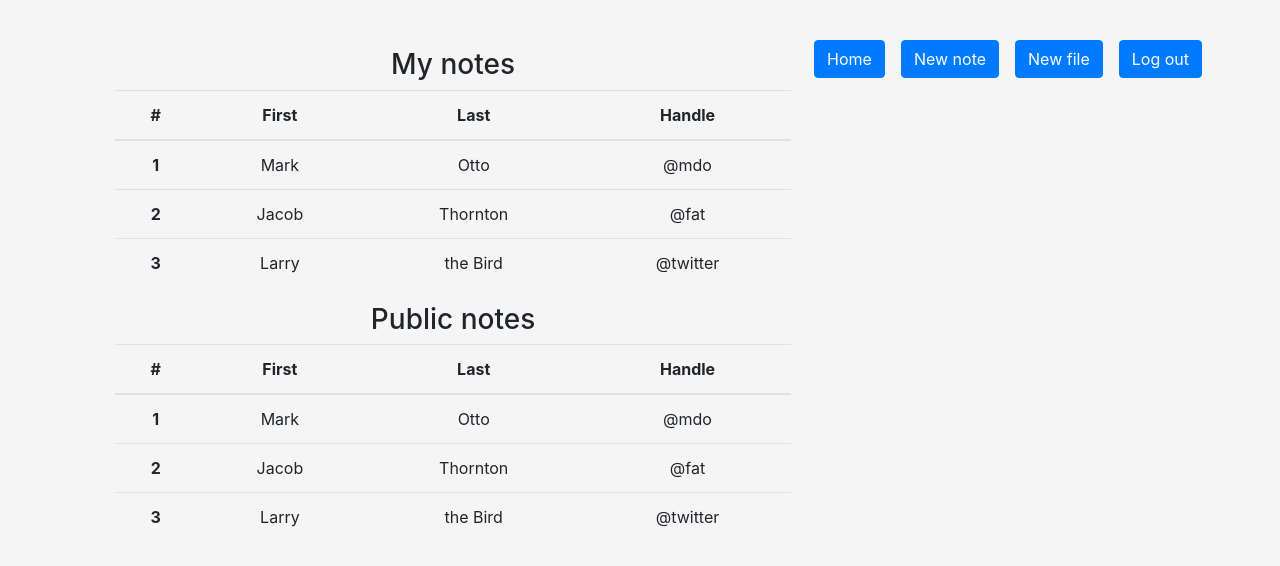
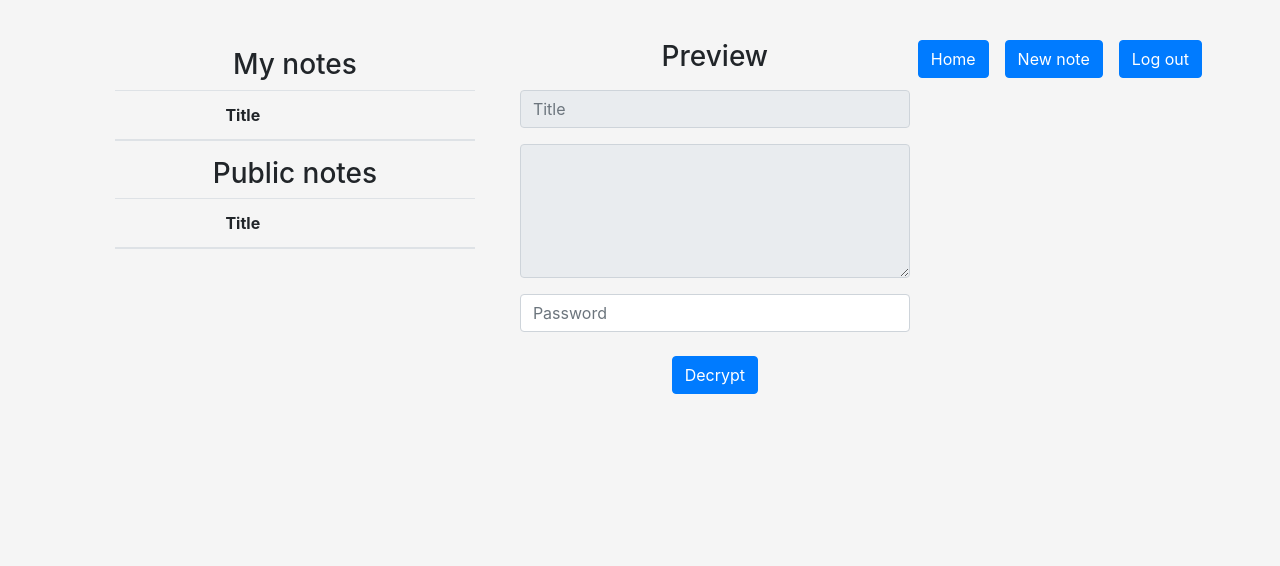
Before and after one commit to kczaj/OCHRONA, a Flask app: page /list/ in a window 1280 px wide. Shown: the top 566 px of the page. Run offline with Flask 2, Linux system fonts and the light colour scheme; the visitor is signed in with stand-in values (Sample User, id 1); data that the repository does not hold is empty; parts of the project's set-up code (start-up, migrations or seed data) failed here and were passed over.

Commit message:
Dodanie wyswietlania notatek

```diff
--- a/src/uwsgi/app/app.py
+++ b/src/uwsgi/app/app.py
@@ -1,4 +1,6 @@
-from flask import Flask, render_template, make_response, request, session, redirect
+import json
+
+from flask import Flask, render_template, make_response, request, session, redirect, jsonify
 from flask_cors import CORS, cross_origin
 import hashlib
 import bcrypt
@@ -215,7 +217,7 @@ def save_note():
         return make_response({
             "status": "404",
             "message": "Not found"
-        }, 403)
+        }, 404)
 
     if password is None or password is "":
         dao.sql.execute(
@@ -240,3 +242,70 @@ def save_note():
             "status": "201",
             "message": "Created",
         }, 201)
+
+
+@app.route("/notes/", methods=["GET"])
+@cross_origin(origins=["https://localhost"])
+def get_notes():
+    if "username" not in session.keys():
+        return make_response({
+            "status": "401",
+            "message": "Unauthorized",
+        }, 401)
+    username = session["username"]
+    dao.sql.execute(f"SELECT username FROM users WHERE username = \'{username}\';")
+    usernames = dao.sql.fetchall()
+    if not usernames:
+        return make_response({
+            "status": "404",
+            "message": "Not found"
+        }, 404)
+
+    dao.sql.execute(f"SELECT id, title FROM notes WHERE owner = \'{username}\';")
+    numrows = dao.sql.rowcount
+
+    notes = []
+    for x in range(0, numrows):
+        note_db = dao.sql.fetchone()
+        note = {
+            "id": str(note_db[0]),
+            "title": str(note_db[1])
+        }
+        note = json.dumps(note)
+        notes.append(note)
+
+    return make_response(jsonify({"notes": notes}), 200)
+
+
+@app.route("/public/", methods=["GET"])
+@cross_origin(origins=["https://localhost"])
+def get_public_notes():
+    if "username" not in session.keys():
+        return make_response({
+            "status": "401",
+            "message": "Unauthorized",
+        }, 401)
+    username = session["username"]
+    dao.sql.execute(f"SELECT username FROM users WHERE username = \'{username}\';")
+    usernames = dao.sql.fetchall()
+    if not usernames:
+        return make_response({
+            "status": "404",
+            "message": "Not found"
+        }, 404)
+
+    dao.sql.execute(f"SELECT id, title, body FROM notes WHERE owner IS NULL;")
+    numrows = dao.sql.rowcount
+
+    notes = []
+    for x in range(0, numrows):
+        note_db = dao.sql.fetchone()
+        note = {
+            "id": str(note_db[0]),
+            "title": str(note_db[1]),
+            "body": str(note_db[2])
+        }
+        note = json.dumps(note)
+        notes.append(note)
+
+    return make_response(jsonify({"notes": notes}), 200)
--- a/src/uwsgi/app/static/scripts/afterLog.js
+++ b/src/uwsgi/app/static/scripts/afterLog.js
@@ -1,3 +1,104 @@
-document.addEventListener("DOMContentLoaded", (e) => {
+document.addEventListener("DOMContentLoaded", async (e) => {
+    let baseURL = "https://localhost/"
+    let alert = document.getElementById("alert")
+    alert.style.display = "none"
+    let index = -1
 
+    await setTables()
+
+    async function setTables() {
+        let tbodyMy = document.getElementById("tbodyMy")
+        let tbodyPub = document.getElementById("tbodyPub")
+        let title = document.getElementById("title")
+        let body = document.getElementById("body")
+        let password = document.getElementById("password")
+        try {
+            let res = await getNotes()
+            let notes = res["notes"]
+            notes.forEach((element) => {
+                let note = JSON.parse(element)
+
+                let newRow = tbodyMy.insertRow()
+
+                let newCell = newRow.insertCell()
+                let text = document.createTextNode(note["title"])
+                newCell.appendChild(text)
+
+                newCell = newRow.insertCell()
+                let btn = document.createElement("a")
+                btn.setAttribute("class", "btn btn-primary")
+                text = document.createTextNode("Preview")
+                btn.appendChild(text)
+                newCell.appendChild(btn)
+
+                btn.addEventListener("click", (e) => {
+                    e.preventDefault()
+                    index = note["id"]
+                    body.innerText = ""
+                    title.setAttribute("value", note["title"])
+                    password.disable = false
+                })
+            })
+
+            let pubRes = await getPublicNotes()
+            notes = pubRes["notes"]
+            notes.forEach((element) => {
+                let note = JSON.parse(element)
+
+                let newRow = tbodyPub.insertRow()
+
+                let newCell = newRow.insertCell()
+                let text = document.createTextNode(note["title"])
+                newCell.appendChild(text)
+
+                newCell = newRow.insertCell()
+                let btn = document.createElement("a")
+                btn.setAttribute("class", "btn btn-primary")
+                text = document.createTextNode("Preview")
+                btn.appendChild(text)
+                newCell.appendChild(btn)
+
+                btn.addEventListener("click", (e) => {
+                    e.preventDefault()
+                    index = note["id"]
+                    title.setAttribute("value", note["title"])
+                    let text = document.createTextNode(note["body"])
+                    body.appendChild(text)
+                    password.disable = true
+                })
+            })
+        } catch (e) {
+            console.log(e)
+        }
+    }
+
+    async function getNotes() {
+        let requestURL = baseURL + "notes/"
+        let requestParam = {
+            method: "GET",
+            redirect: "follow",
+        };
+
+        let res = await fetch(requestURL, requestParam)
+        if (res.status === 200) {
+            return await res.json()
+        } else {
+            throw "Something went wrong"
+        }
+    }
+
+    async function getPublicNotes() {
+        let requestURL = baseURL + "public/"
+        let requestParam = {
+            method: "GET",
+            redirect: "follow",
+        };
+
+        let res = await fetch(requestURL, requestParam)
+        if (res.status === 200) {
+            return await res.json()
+        } else {
+            throw "Something went wrong"
+        }
+    }
 })
--- a/src/uwsgi/app/templates/after_log.html
+++ b/src/uwsgi/app/templates/after_log.html
@@ -15,7 +15,6 @@
     <div class="row float-right">
         <a class="btn btn-primary mx-2" href="/list/">Home</a>
         <a class="btn btn-primary mx-2" href="/note/">New note</a>
-        <button type="submit" class="btn btn-primary mx-2">New file</button>
         <form method="post" action="https://localhost/logout/">
             <input type="submit" class="btn btn-primary mx-2" value="Log out">
         </form>
@@ -27,31 +26,12 @@
                 <table class="table">
                     <thead>
                     <tr>
-                        <th scope="col">#</th>
-                        <th scope="col">First</th>
-                        <th scope="col">Last</th>
-                        <th scope="col">Handle</th>
+                        <th scope="col">Title</th>
+                        <th scope="col"></th>
                     </tr>
                     </thead>
-                    <tbody>
-                    <tr>
-                        <th scope="row">1</th>
-                        <td>Mark</td>
-                        <td>Otto</td>
-                        <td>@mdo</td>
-                    </tr>
-                    <tr>
-                        <th scope="row">2</th>
-                        <td>Jacob</td>
-                        <td>Thornton</td>
-                        <td>@fat</td>
-                    </tr>
-                    <tr>
-                        <th scope="row">3</th>
-                        <td>Larry</td>
-                        <td>the Bird</td>
-                        <td>@twitter</td>
-                    </tr>
+                    <tbody id="tbodyMy">
+
                     </tbody>
                 </table>
             </div>
@@ -61,33 +41,27 @@
                 <table class="table">
                     <thead>
                     <tr>
-                        <th scope="col">#</th>
-                        <th scope="col">First</th>
-                        <th scope="col">Last</th>
-                        <th scope="col">Handle</th>
+                        <th scope="col">Title</th>
+                        <th scope="col"></th>
                     </tr>
                     </thead>
-                    <tbody>
-                    <tr>
-                        <th scope="row">1</th>
-                        <td>Mark</td>
-                        <td>Otto</td>
-                        <td>@mdo</td>
-                    </tr>
-                    <tr>
-                        <th scope="row">2</th>
-                        <td>Jacob</td>
-                        <td>Thornton</td>
-                        <td>@fat</td>
-                    </tr>
-                    <tr>
-                        <th scope="row">3</th>
-                        <td>Larry</td>
-                        <td>the Bird</td>
-                        <td>@twitter</td>
-                    </tr>
+                    <tbody id="tbodyPub">
+
                     </tbody>
                 </table>
+            </div>
+        </div>
+        <div class="col align-items-start">
+            <form id="note-form">
+                <h3>Preview</h3>
+                <input type="text" class="form-control my-3" placeholder="Title" name="title" id="title" disabled>
+                <textarea class="form-control my-3" rows="5" minlength="1" maxlength="1000" name="body" disabled
+                          id="body"></textarea>
+                <input type="password" class="form-control my-3" placeholder="Password" name="password" id="password">
+                <input type="submit" id="saveBtn" class="btn btn-primary my-2" value="Decrypt"><br>
+            </form>
+            <div class="alert alert-danger" role="alert" id="alert">
+
             </div>
         </div>
     </div>
```
Also changed, not shown: src/uwsgi/app/templates/new_note.html (+13 -2 lines).
